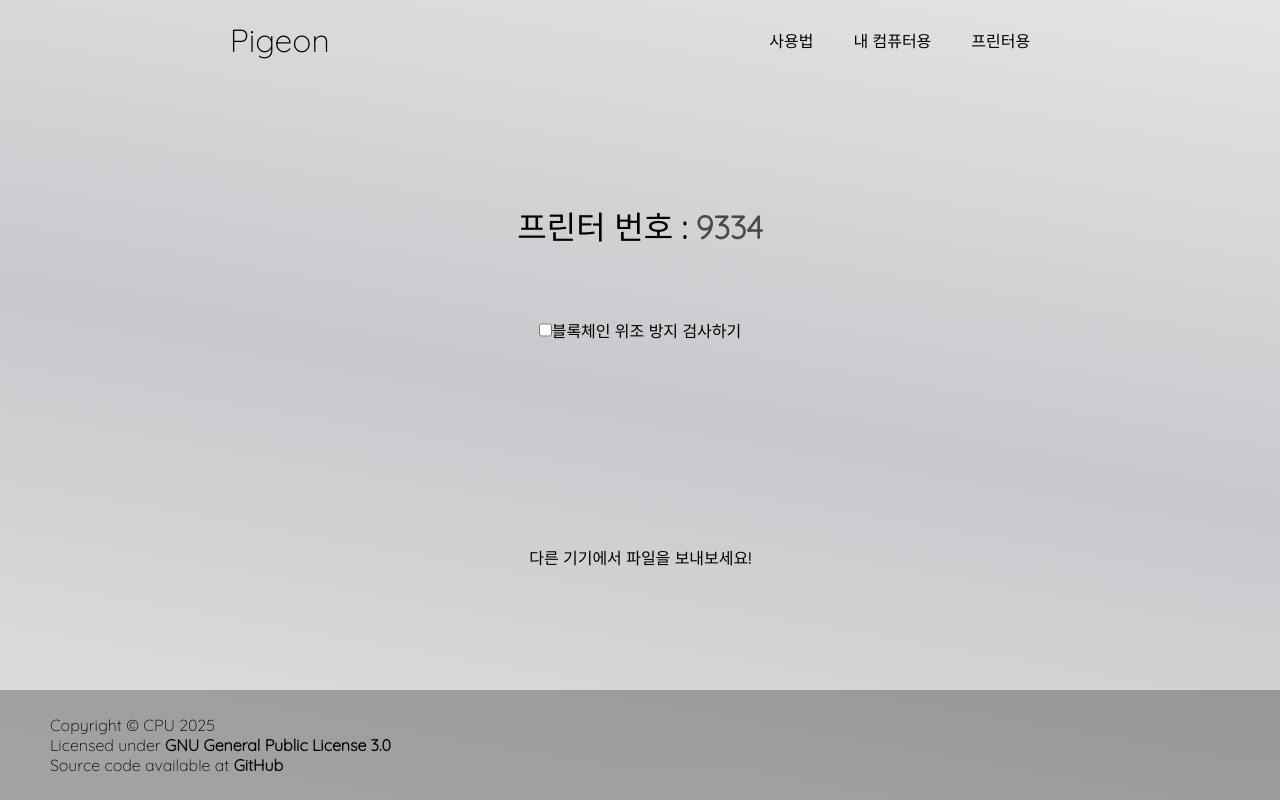
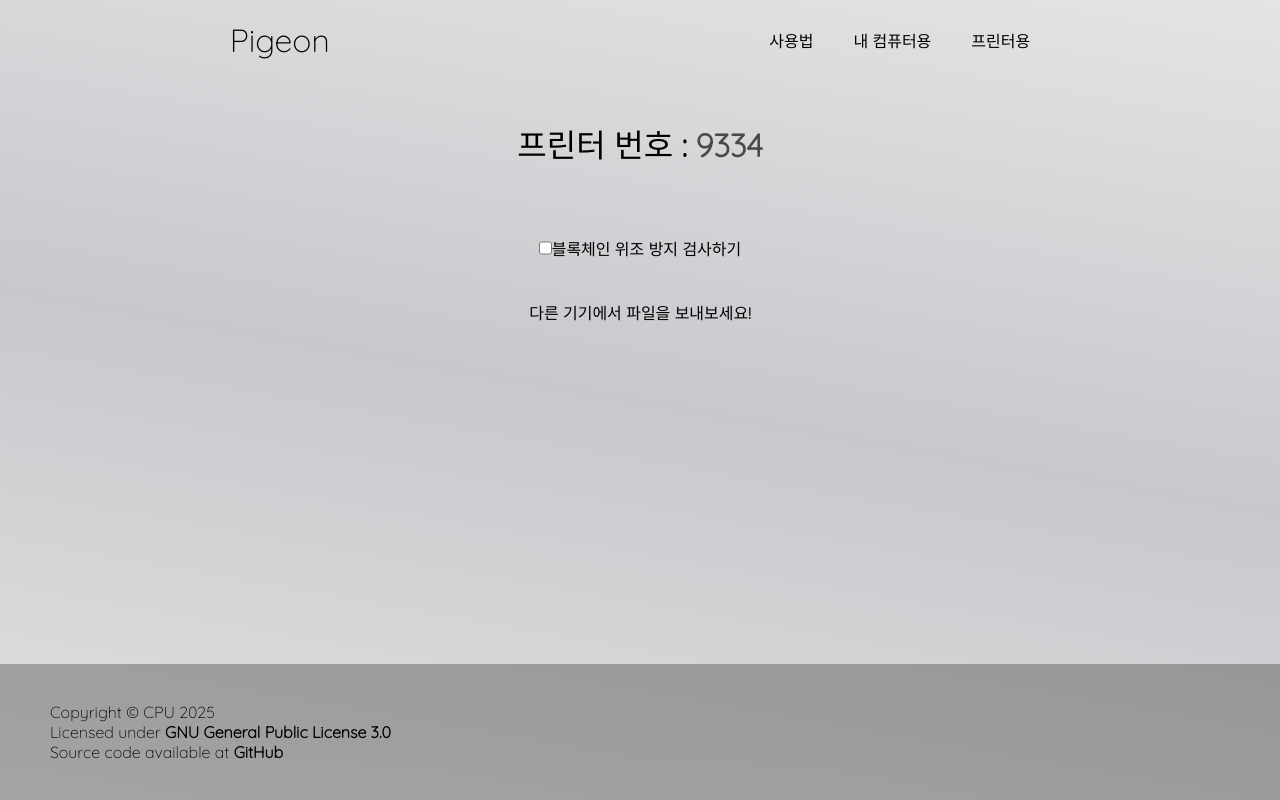
Before and after one commit to sjsh-sujebi/wapt-frontend, a React (Create React App) app: page /printer in a window 1280 px wide. Built offline with nearby package versions, Linux system fonts and the light colour scheme; no server answers; the database is empty.

Commit message:
fix layout issue in printer page

```diff
--- a/src/styles/Printer.css
+++ b/src/styles/Printer.css
@@ -2,7 +2,8 @@
     display: flex;
     flex-direction: column;
     align-items: center;
-    min-height: 80vh;
+    height: fit-content !important;
+    /* min-height: 80vh; */
     justify-content: space-around;
 }
 
@@ -36,6 +37,7 @@
     flex-direction: column;
     justify-content: center;
     align-items: center;
+    height: 120%;
 }
 
 .pt_gray {
```
